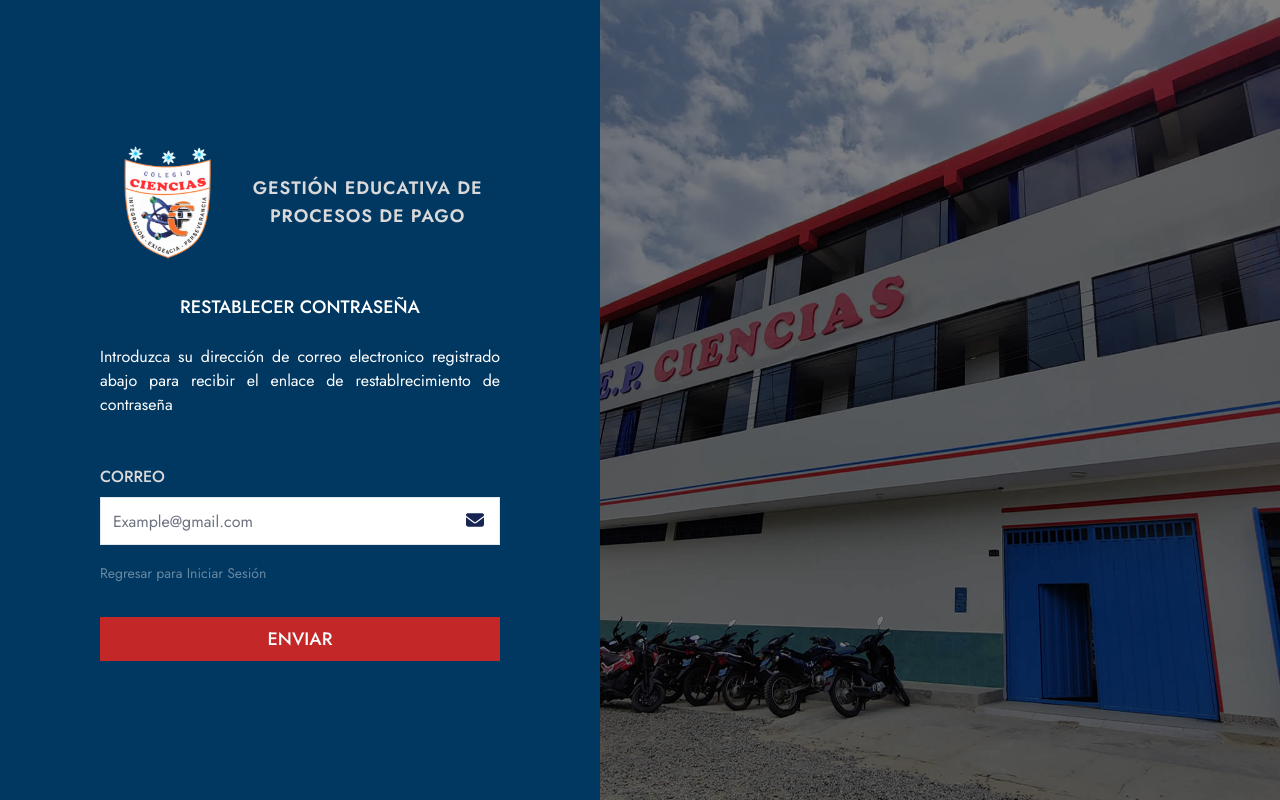
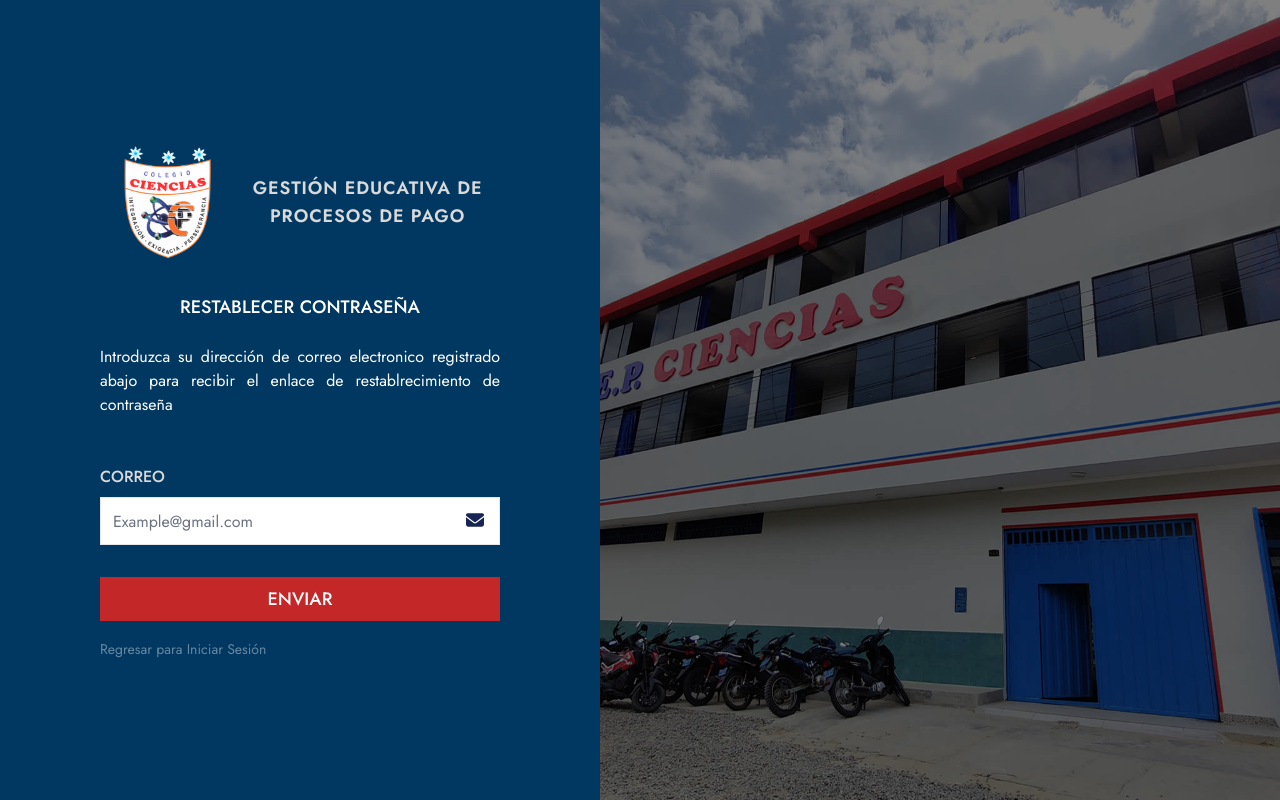
Before and after one commit to MaricieloCastro/gestion-pagos-educativo, a React (Vite) app: page /login/restore in a window 1280 px wide. Built offline with nearby package versions, Linux system fonts and the light colour scheme.

Commit message:
Restablecer actualizado

```diff
--- a/src/modules/Seguridad/components/FormRestablecerContrasenia.jsx
+++ b/src/modules/Seguridad/components/FormRestablecerContrasenia.jsx
@@ -57,11 +57,6 @@
           icon={faEnvelope}
           classNameFormItem="pt-8"
         />
-        <div className="Regresar">
-          <Link to="/login" className="text-sm text-white text-opacity-40 hover:underline ">
-            Regresar para Iniciar Sesión
-          </Link>
-        </div>
 
         <div className="flex justify-center">
           <Button
@@ -75,6 +70,13 @@
             <p className="text-lg">ENVIAR</p>
           </Button>
         </div>
+
+        <div className="Regresar">
+          <Link to="/login" className="text-sm text-white text-opacity-40 hover:underline ">
+            Regresar para Iniciar Sesión
+          </Link>
+        </div>
+
       </form>
     </Form>
   );
```
